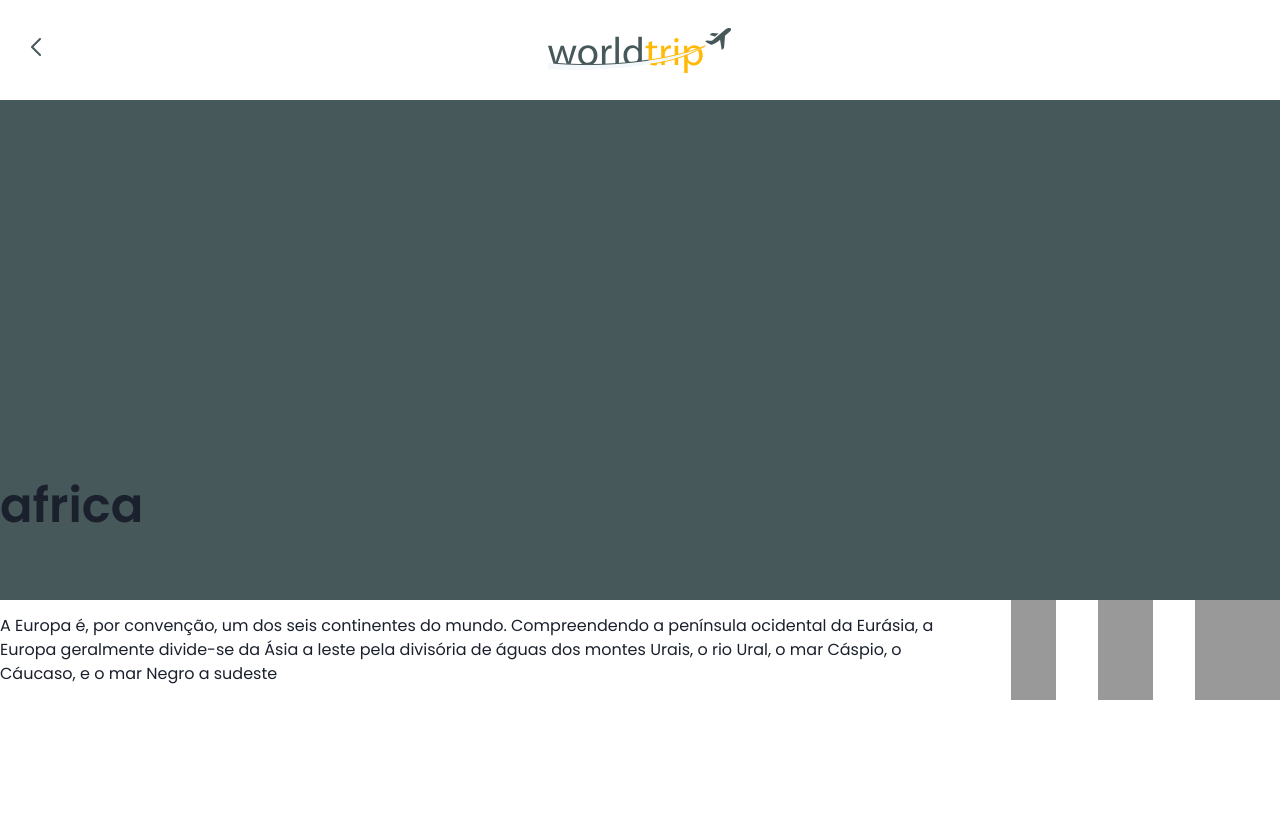
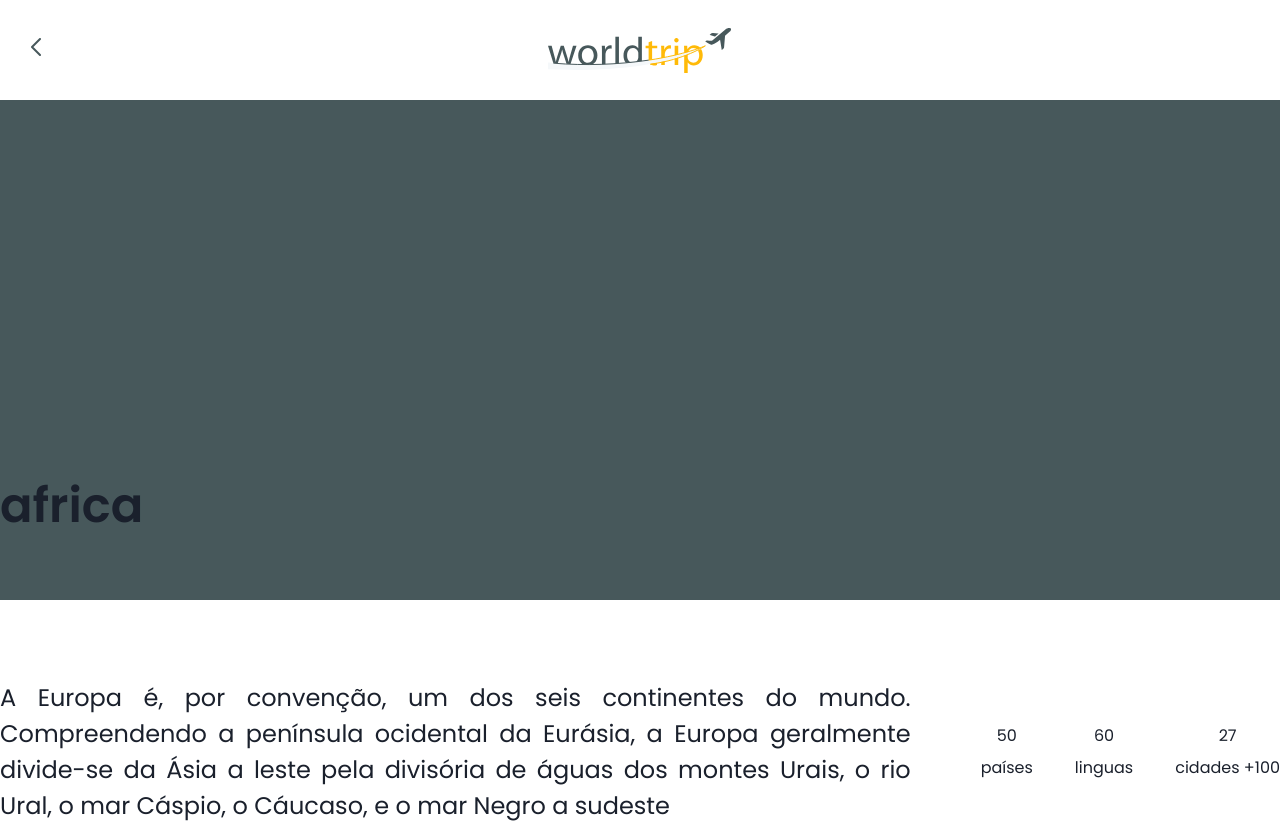
Before and after one commit to ElijahJunnior/Ignite-reactjs-09-Worldtrip, a Next.js app: page /continente/africa in a window 1280 px wide. Before the commit the page ends 800 px from the top, so only its background shows below. Built offline with nearby package versions, Linux system fonts and the light colour scheme.

Commit message:
creating continents page

```diff
--- a/src/pages/continente/[slug].tsx
+++ b/src/pages/continente/[slug].tsx
@@ -1,7 +1,9 @@
-import { Flex, Heading, Text, HStack, Box } from '@chakra-ui/react'
+import { Flex, Heading, Text, HStack, VStack, Box, Icon } from '@chakra-ui/react'
 import { GetStaticPaths, GetStaticProps } from 'next'
 import { ParsedUrlQuery } from 'querystring'
 import { Header } from '../../components/Header'
+
+// import InfoImg from '../../../public/Images/info.svg'
 
 interface Iparams extends ParsedUrlQuery {
     slug: string
@@ -11,7 +13,7 @@ export default function Continente(props) {
     return (
         <>
             <Header />
-            <Flex w="100%" h="500px" bg="dark.text">
+            <Flex w="100%" h="500px" bg="dark.text" mb="80px">
                 <Flex w="100%" h="100%" maxW="1280px" m="0 auto" flexDir="column-reverse">
                     <Heading fontSize="48px" fontWeight="600" lineHeight="72px" mb="3.625rem">
                         {props.slug}
@@ -19,24 +21,29 @@ export default function Continente(props) {
                 </Flex>
             </Flex>
             <Flex w="100%" maxW="1280px" m="0 auto" flexDir="column">
+                <HStack spacing="70px">
+                    <Text fontWeight="400" fontSize="24px" lineHeight="36px" textAlign="justify">
+                        A Europa é, por convenção, um dos seis continentes
+                        do mundo. Compreendendo a península ocidental da
+                        Eurásia, a Europa geralmente divide-se da Ásia a
+                        leste pela divisória de águas dos montes Urais, o
+                        rio Ural, o mar Cáspio, o Cáucaso, e o mar Negro a sudeste
+                    </Text>
                 <HStack spacing="42px">
-                <Text>
-                    A Europa é, por convenção, um dos seis continentes
-                    do mundo. Compreendendo a península ocidental da
-                    Eurásia, a Europa geralmente divide-se da Ásia a
-                    leste pela divisória de águas dos montes Urais, o
-                    rio Ural, o mar Cáspio, o Cáucaso, e o mar Negro a sudeste
-                </Text>
-                <Box w="100px" h="100px" bg="dark.info">
-
-                </Box>
-                <Box w="120px"  h="100px" bg="dark.info">
-
-                </Box>
-                <Box w="186px"  h="100px" bg="dark.info">
-
-                </Box>
-
+                    <VStack>
+                        <Text>50</Text>
+                        <Text>países</Text>
+                    </VStack>
+                    <VStack>
+                        <Text>60</Text>
+                        <Text>linguas</Text>
+                    </VStack>
+                    <VStack >
+                        <Text>27</Text>
+                        <Text whiteSpace="nowrap">cidades +100 </Text>
+                        {/* <Icon as={InfoImg} /> */}
+                    </VStack>
+                </HStack>
                 </HStack>
             </Flex>
         </>
```
Also changed, not shown: public/Images/Info.svg (added).
